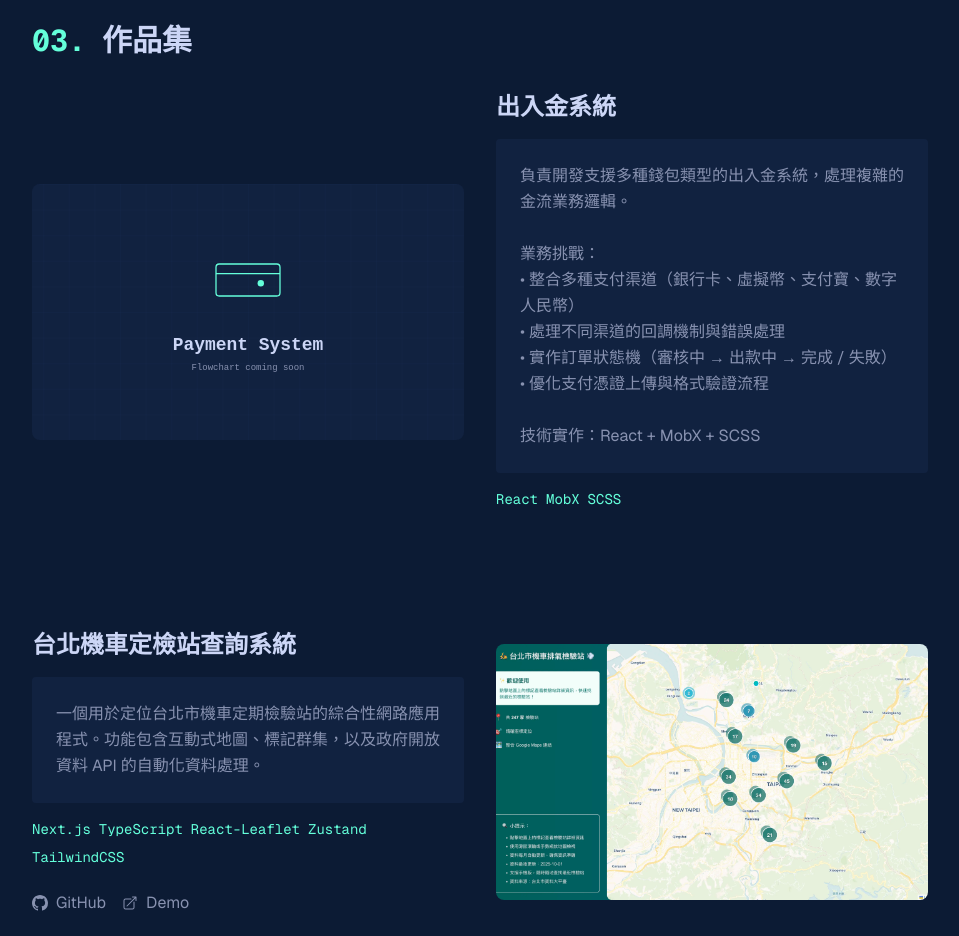
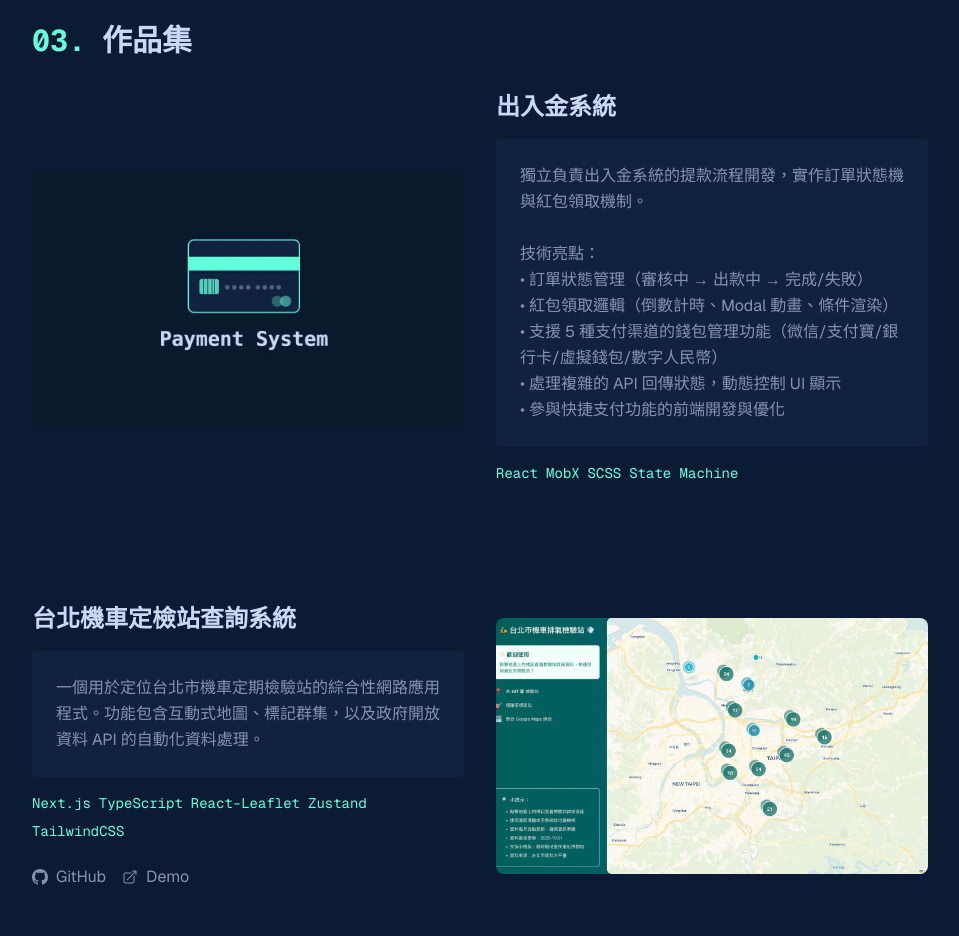
Before and after one commit to Lucien-MHL/portfolio, a Next.js app: page / in a window 1280 px wide. Shown: the part 2080-3016 px from the top of the page, without its empty margins (160-1119 px from the left). Built offline with nearby package versions, Linux system fonts and the light colour scheme.

Commit message:
modify: payment-system svg convert to webp & payment system project's description

```diff
--- a/components/sections/Projects.tsx
+++ b/components/sections/Projects.tsx
@@ -17,15 +17,15 @@ const showcase: Showcase[] = [
   {
     title: '出入金系統',
     description:
-      '負責開發支援多種錢包類型的出入金系統，處理複雜的金流業務邏輯。\n\n業務挑戰：\n• 整合多種支付渠道（銀行卡、虛擬幣、支付寶、數字人民幣）\n• 處理不同渠道的回調機制與錯誤處理\n• 實作訂單狀態機（審核中 → 出款中 → 完成 / 失敗）\n• 優化支付憑證上傳與格式驗證流程\n\n技術實作：React + MobX + SCSS',
-    skills: ['React', 'MobX', 'SCSS'],
+      '獨立負責出入金系統的提款流程開發，實作訂單狀態機與紅包領取機制。\n\n技術亮點：\n• 訂單狀態管理（審核中 → 出款中 → 完成/失敗）\n• 紅包領取邏輯（倒數計時、Modal 動畫、條件渲染）\n• 支援 5 種支付渠道的錢包管理功能（微信/支付寶/銀行卡/虛擬錢包/數字人民幣）\n• 處理複雜的 API 回傳狀態，動態控制 UI 顯示\n• 參與快捷支付功能的前端開發與優化',
+    skills: ['React', 'MobX', 'SCSS', 'State Machine'],
     links: {
       github: '',
       demo: ''
     },
     image: {
-      src: '/images/payment-system.svg',
-      alt: '出入金系統流程圖'
+      src: '/images/payment-system.webp',
+      alt: '出入金系統'
     }
   },
   {
```
Also changed, not shown: public/images/payment-system.svg (deleted), public/images/payment-system.webp (added).
